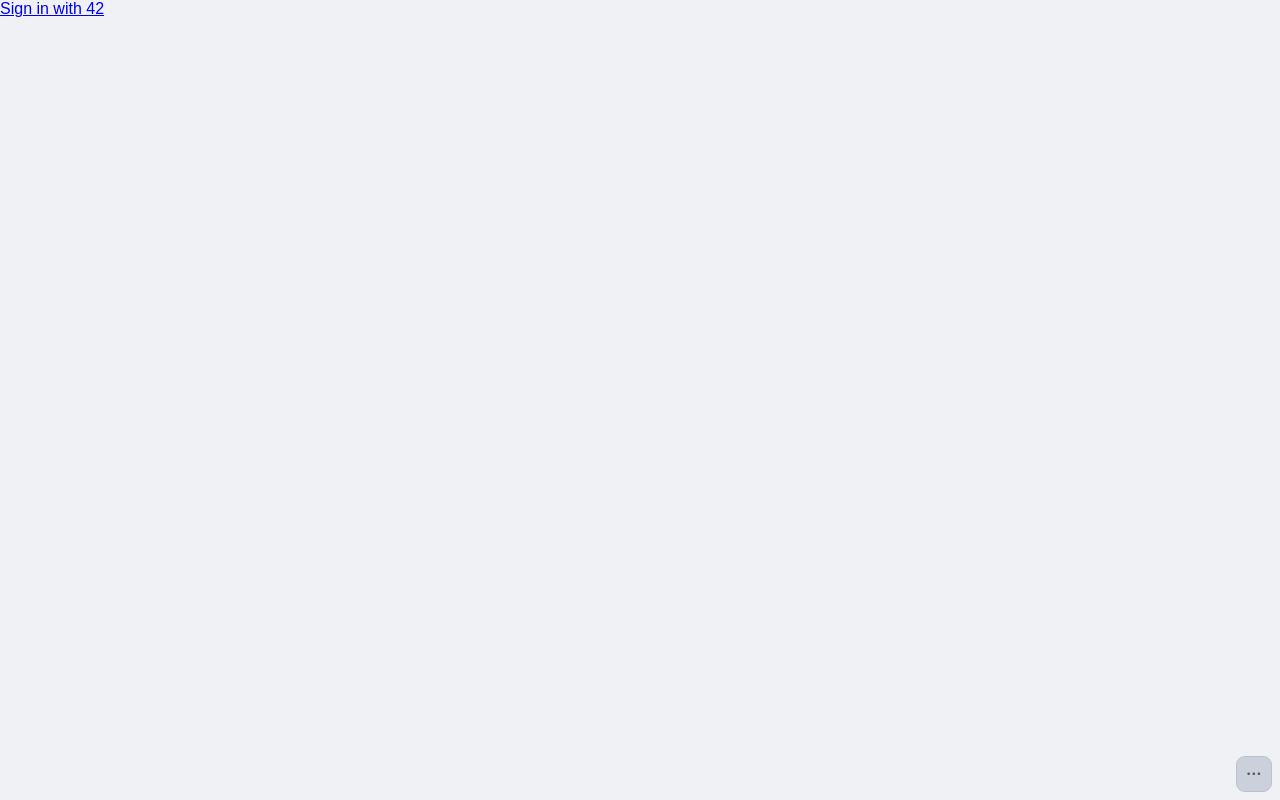
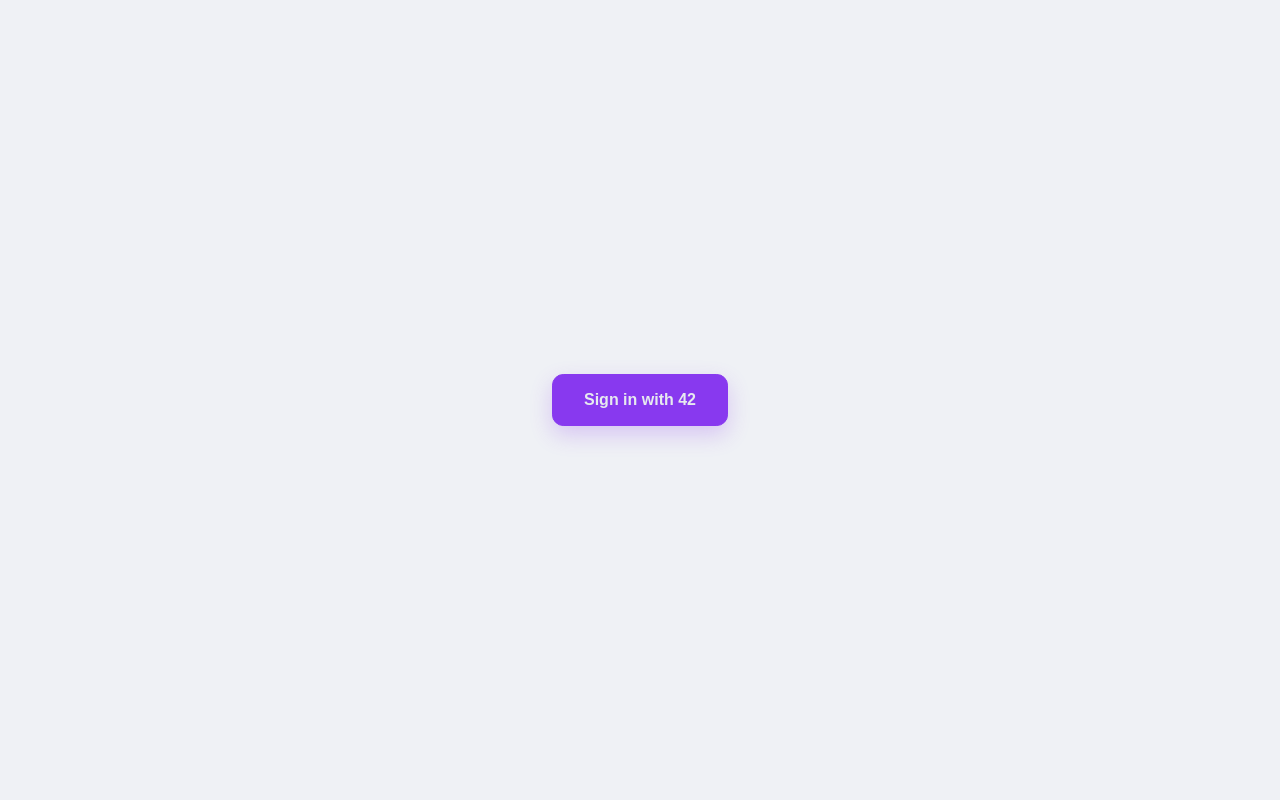
Before and after one commit to 0xveya/eval-mobile, a SvelteKit app: page / in a window 1280 px wide. Built offline with nearby package versions, Linux system fonts and the light colour scheme.

Commit message:
feat: simplify sign-in screen

```diff
--- a/src/routes/+layout.svelte
+++ b/src/routes/+layout.svelte
@@ -1,5 +1,6 @@
 <script lang="ts">
 	import favicon from '$lib/assets/favicon.svg';
+	import { page } from '$app/state';
 	import AppDock from '$lib/components/AppDock.svelte';
 
 	let { children } = $props();
@@ -10,7 +11,7 @@
 </svelte:head>
 
 {@render children()}
-<AppDock />
+{#if page.url.pathname.startsWith('/app')}<AppDock />{/if}
 
 <style>
 	:global(:root) {
--- a/src/routes/+page.svelte
+++ b/src/routes/+page.svelte
@@ -2,4 +2,42 @@
 	import { resolve } from '$app/paths';
 </script>
 
-<a href={resolve('/login')}>Sign in with 42</a>
+<main>
+	<a href={resolve('/login')}>Sign in with 42</a>
+</main>
+
+<style>
+	main {
+		display: grid;
+		min-height: 100dvh;
+		place-items: center;
+		padding: 1rem;
+	}
+	a {
+		display: grid;
+		min-width: 11rem;
+		min-height: 3.25rem;
+		place-items: center;
+		border: 1px solid var(--iris);
+		border-radius: 0.7rem;
+		background: var(--iris);
+		color: var(--surface);
+		font-weight: 750;
+		text-decoration: none;
+		box-shadow: 0 0.55rem 1.4rem color-mix(in srgb, var(--iris) 24%, transparent);
+		transition:
+			transform 120ms ease,
+			filter 120ms ease;
+	}
+	a:hover {
+		filter: brightness(1.08);
+		transform: translateY(-1px);
+	}
+	a:active {
+		transform: translateY(1px);
+	}
+	a:focus-visible {
+		outline: 3px solid var(--focus);
+		outline-offset: 3px;
+	}
+</style>
```
Also changed, not shown: 1 other file (tests, documents, lock files or other folders).
